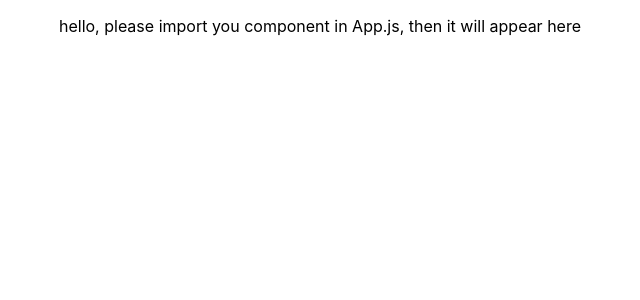
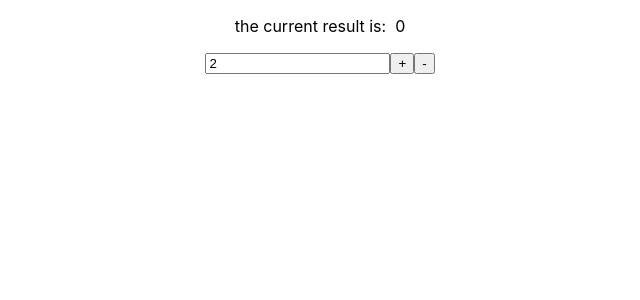
Before and after one commit to yanwenzhuang/react-eslint-prettier-redux, a React app: page / in a window 1280 px wide. Shown: the top 300 px of the page, without its empty margins (320-960 px from the left). Built offline with nearby package versions, Linux system fonts and the light colour scheme.

Commit message:
add PureReduxCounter.jsx

```diff
--- a/src/App.js
+++ b/src/App.js
@@ -1,10 +1,11 @@
 import React from "react";
 import "./App.css";
+import PureReduxCounter from "./component/sample/PureReduxCounter";
 
 function App() {
   return (
     <div className="App">
-      <p>hello, please import you component in App.js, then it will appear here</p>
+      <PureReduxCounter />
     </div>
   );
 }
--- /dev/null
+++ b/src/component/sample/PureReduxCounter.jsx
@@ -0,0 +1,111 @@
+import React from "react";
+import {createStore, combineReducers, bindActionCreators} from "redux";
+
+// define constants
+const ADD_NUMBER = "ADD_NUMBER";
+const REDUCE_NUMBER = "REDUCE_NUMBER";
+
+// reducer
+const initialState = {
+  count: 0,
+};
+
+function countReducer(state = initialState, actions) {
+  switch (actions.type) {
+    case ADD_NUMBER:
+      return {
+        ...state,
+        count: state.count + parseInt(actions.number, 10),
+      }; // 修改state的方法是创建一个新的state，不可变数据
+    case REDUCE_NUMBER:
+      return {
+        ...state,
+        count: state.count - parseInt(actions.number, 10),
+      };
+    default:
+      return state;
+  }
+}
+
+// action
+function addNumber(number) {
+  return {
+    type: ADD_NUMBER,
+    number,
+  };
+}
+
+function reduceNumber(number) {
+  return {
+    type: REDUCE_NUMBER,
+    number,
+  };
+}
+
+// store
+const store = createStore(countReducer);
+// combineReducers
+// const store = createStore(combineReducers({countReducer}));
+
+// bindActionCreators
+// const dispatchAddnumber = bindActionCreators(addNumber, store.dispatch);
+
+class Counter extends React.Component {
+  constructor(props) {
+    super(props);
+    this.state = {
+      count: 0,
+      number: 2,
+    };
+    this.onChangeNumber = this.onChangeNumber.bind(this);
+  }
+
+  componentDidMount() {
+    store.subscribe(() => {
+      console.log(store.getState());
+      this.setState({
+        count: store.getState().count,
+      });
+
+      // this.setState({
+      //   count: store.getState().countReducer.count,
+      // });
+    });
+  }
+
+  onChangeNumber(event) {
+    this.setState({
+      number: event.target.value,
+    });
+  }
+
+  render() {
+    const {count, number} = this.state;
+    return (
+      <div>
+        <p>
+          the current result is:&nbsp;&nbsp;
+          {count}
+        </p>
+        <input type="text" value={number} onChange={this.onChangeNumber} />
+        <input
+          type="button"
+          onClick={() => {
+            store.dispatch(addNumber(number));
+            // dispatchAddnumber(number);
+          }}
+          value="+"
+        />
+        <input
+          type="button"
+          onClick={() => {
+            store.dispatch(reduceNumber(number));
+          }}
+          value="-"
+        />
+      </div>
+    );
+  }
+}
+
+export default Counter;
```
Also changed, not shown: package.json (+15 -0 lines), 1 other file (tests, documents, lock files or other folders).
